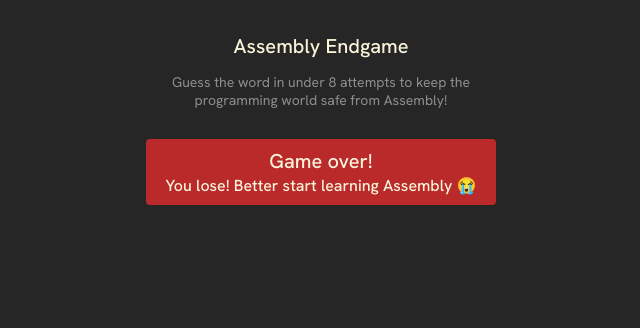
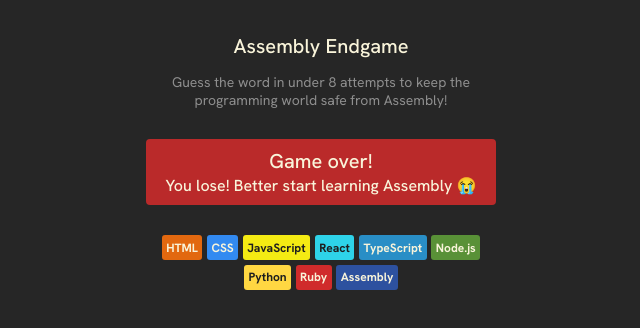
Before and after one commit to harshilshrma/assembly-endgame, a React (Vite) app: page / in a window 1280 px wide. Shown: the top 328 px of the page, without its empty margins (319-959 px from the left). Built offline with nearby package versions, Linux system fonts and the light colour scheme.

Commit message:
lang chip container added

```diff
--- a/src/App.css
+++ b/src/App.css
@@ -23,14 +23,30 @@
   margin-block: 30px;
 }
 
-.game-status>h3{
+.game-status>h3 {
   font-size: 1.25rem;
   font-weight: 500;
   margin: 1px;
 }
 
-.game-status>p{
+.game-status>p {
   font-size: 1rem;
   font-weight: 500;
   margin: 1px;
 }
+
+.languages-list {
+  display: flex;
+  flex-wrap: wrap;
+  align-items: center;
+  justify-content: center;
+  max-width: 350px;
+  gap: 4.5px;
+}
+
+.lang-tag {
+  border-radius: 3px;
+  padding: 4.5px;
+  font-size: 0.75rem;
+  font-weight: 700;
+}
--- a/src/App.jsx
+++ b/src/App.jsx
@@ -1,6 +1,18 @@
 import './App.css'
+import languages from './languages.js'
 
 function App() {
+
+  const languageElements = languages.map(lang => {
+    const spanStyles = {
+      backgroundColor: lang.backgroundColor,
+      color: lang.color
+    };
+
+    return (
+      <span key={lang.name} style={spanStyles} className="lang-tag">{lang.name}</span>
+    )
+  })
 
   return (
     <main>
@@ -15,7 +27,7 @@
       </section>
 
       <section className="languages-list">
-
+        {languageElements}
       </section>
     </main>
   )
--- a/src/languages.js
+++ b/src/languages.js
@@ -45,3 +45,5 @@
         color: "#F9F4DA",
     },
 ]
+
+export default languages
```
Also changed, not shown: public/2_languageChipsAdded.png (added).
